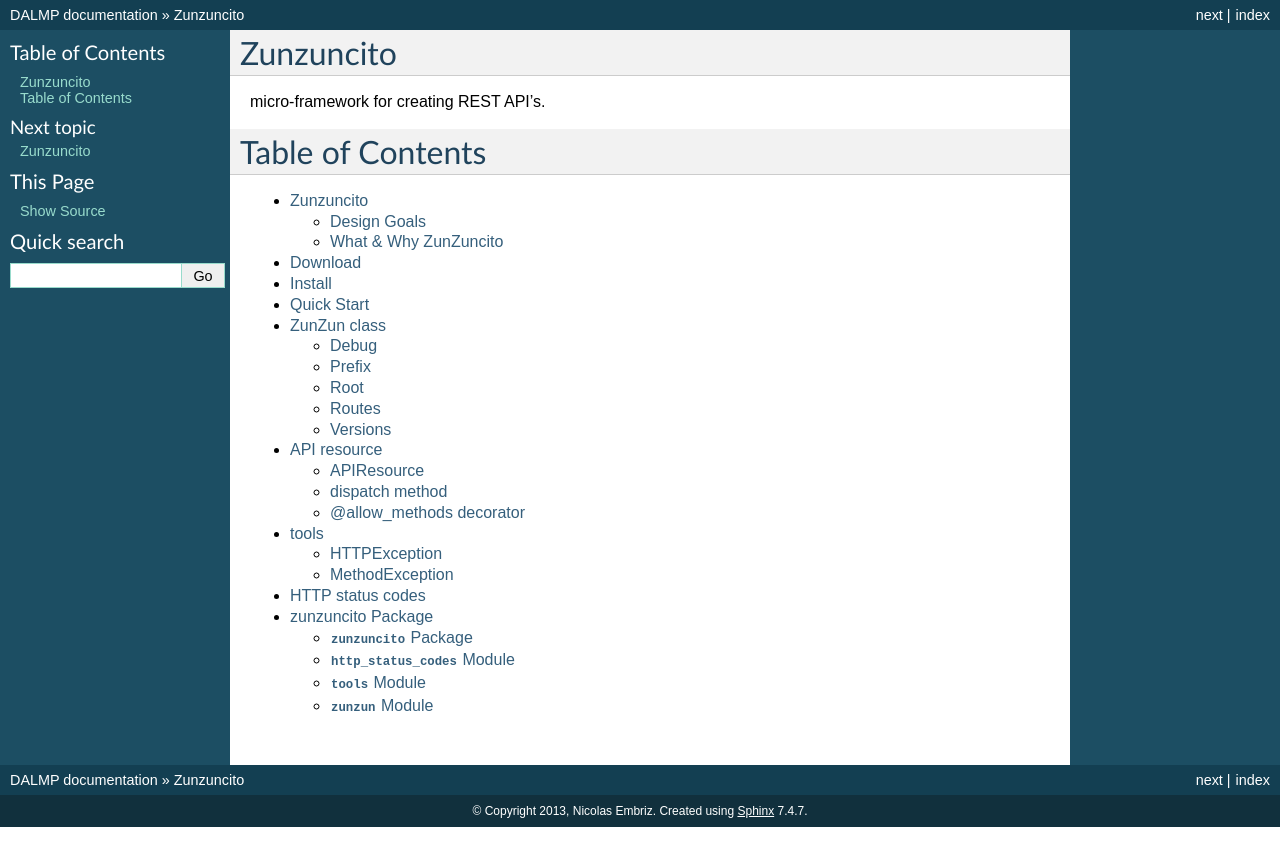
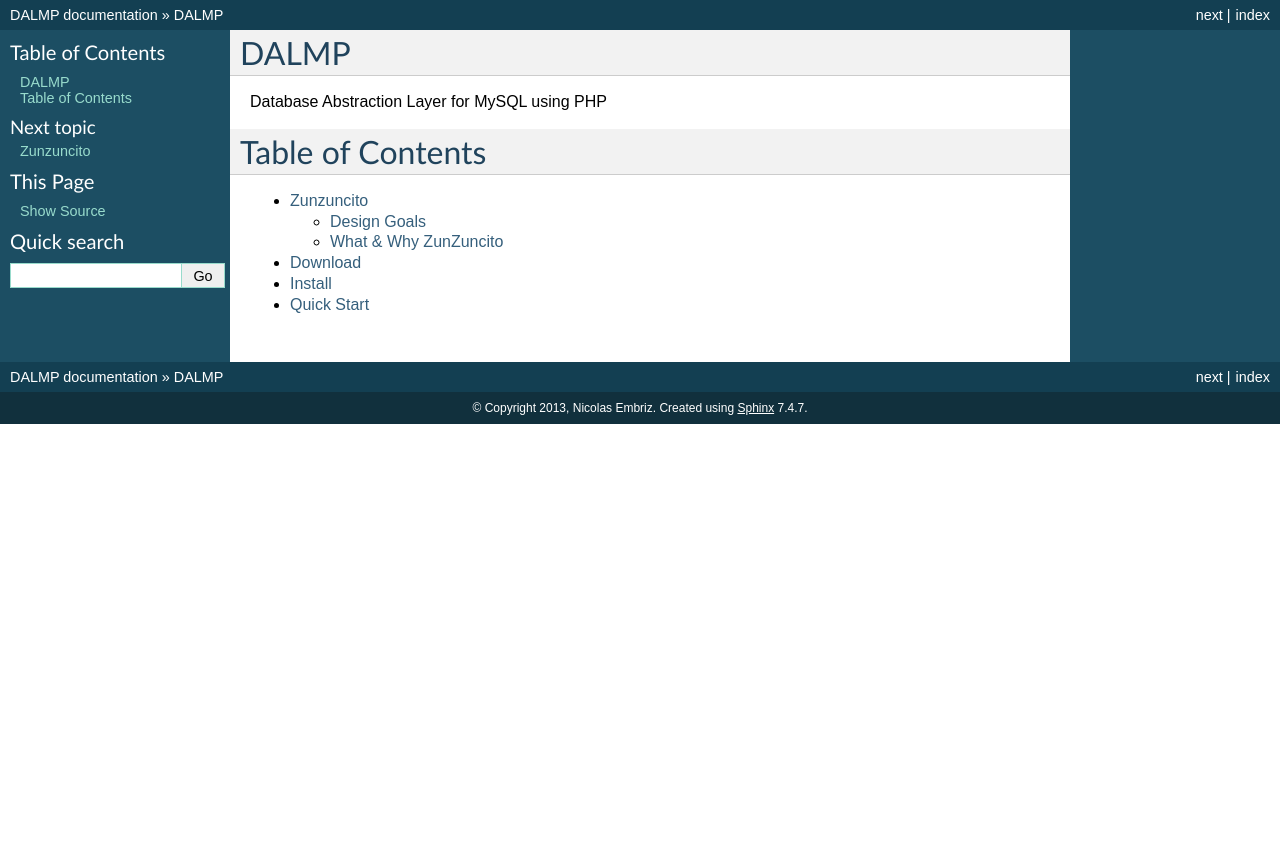
Before and after one commit to nbari/DALMP, a Sphinx documentation site: the page built from docs/index.rst, in a window 1280 px wide. Shown: the top 866 px of the page. Built offline with Sphinx 7.4.7, drawn with Linux system fonts in a browser that asks for light colours; the version number could not be read and is left out.

Commit message:
modified:   index.rst

```diff
--- a/docs/index.rst
+++ b/docs/index.rst
@@ -1,7 +1,7 @@
-Zunzuncito
-===========
+DALMP
+=====
 
-micro-framework for creating REST API's.
+Database Abstraction Layer for MySQL using PHP
 
 Table of Contents
 =================
@@ -13,8 +13,3 @@ Table of Contents
    Download
    Install
    Quickstart
-   zunzun
-   API resource <resource>
-   tools
-   http_status_codes
-   zunzuncito
```
